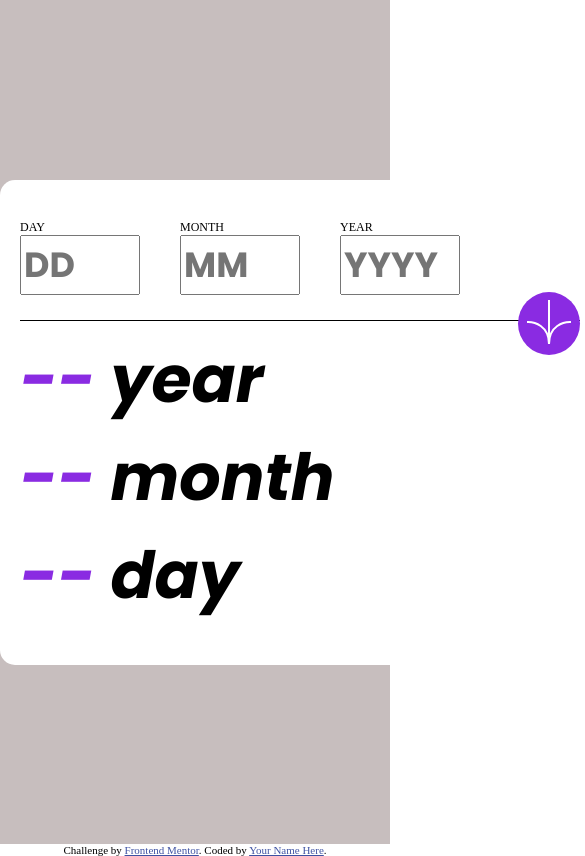
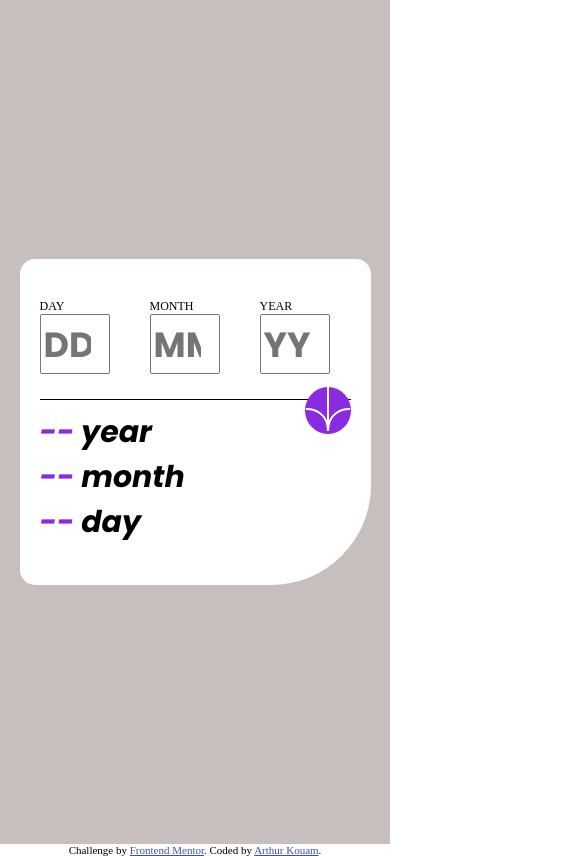
Before and after one commit to ArthurKouam/age-calculator-app-main, a plain HTML site: page index.html in a window 390 px wide. Shown: the whole page, 585 px wide, since content can reach past the window. Drawn offline with Linux system fonts and the light colour scheme.

Commit message:
Add responsive

```diff
--- a/index.html
+++ b/index.html
@@ -44,7 +44,7 @@
   </section>
   <div class="attribution">
     Challenge by <a href="https://www.frontendmentor.io?ref=challenge" target="_blank">Frontend Mentor</a>.
-    Coded by <a href="#">Your Name Here</a>.
+    Coded by <a href="#">Arthur Kouam</a>.
   </div>
 
   <script defer>
--- a/style.css
+++ b/style.css
@@ -71,3 +71,18 @@ input{
     padding-top: 10px;
     font-family: 'poppins-bolditalics', sans-serif;
 }
+
+@media (max-width: 600px) {
+    .element{
+        width: 90%;
+    }
+    input{
+        width: 70px;
+    }
+    .resultat{
+        font-size: 30px;
+    }
+    .arrow{
+        padding: 0;
+    }
+}
```
